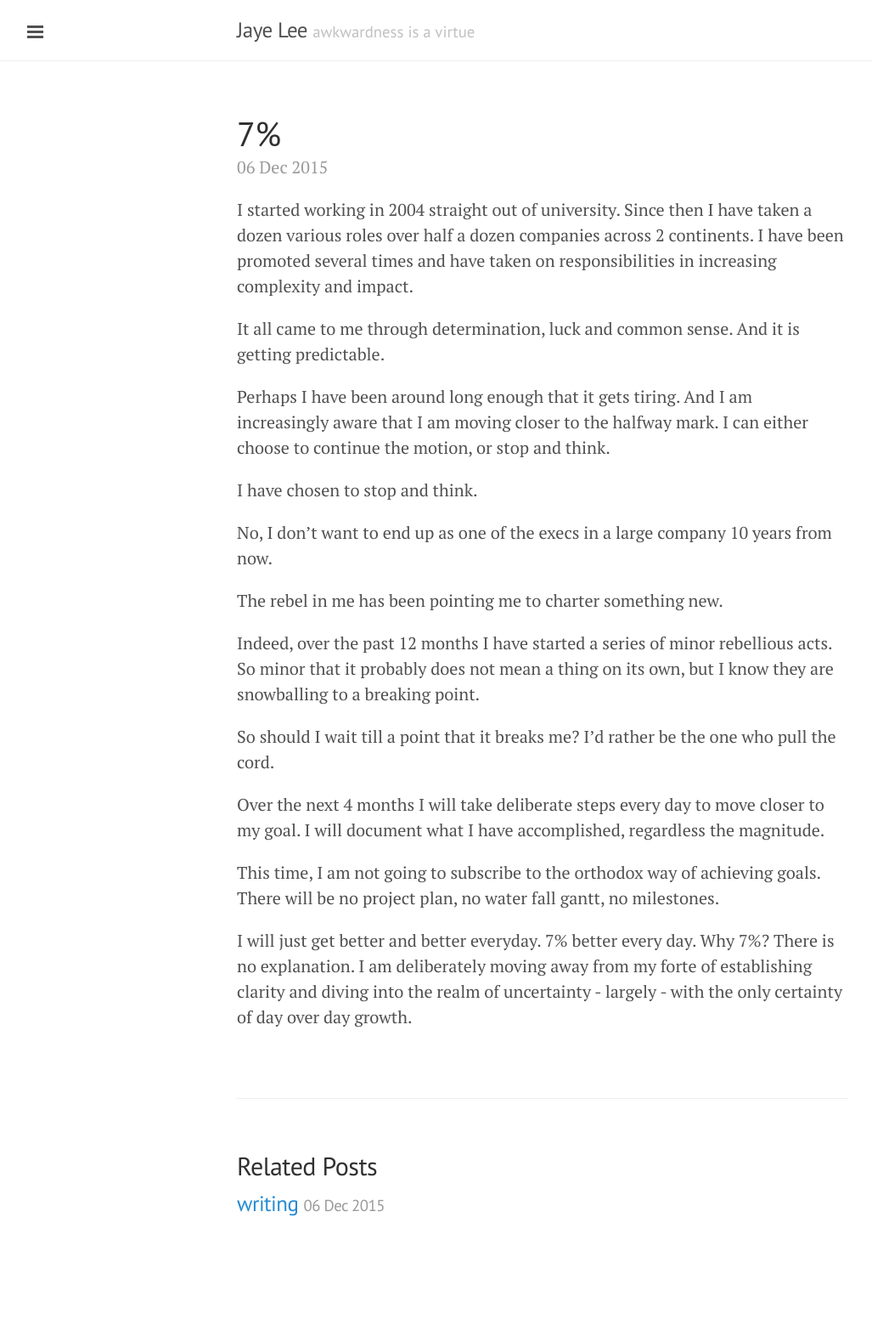
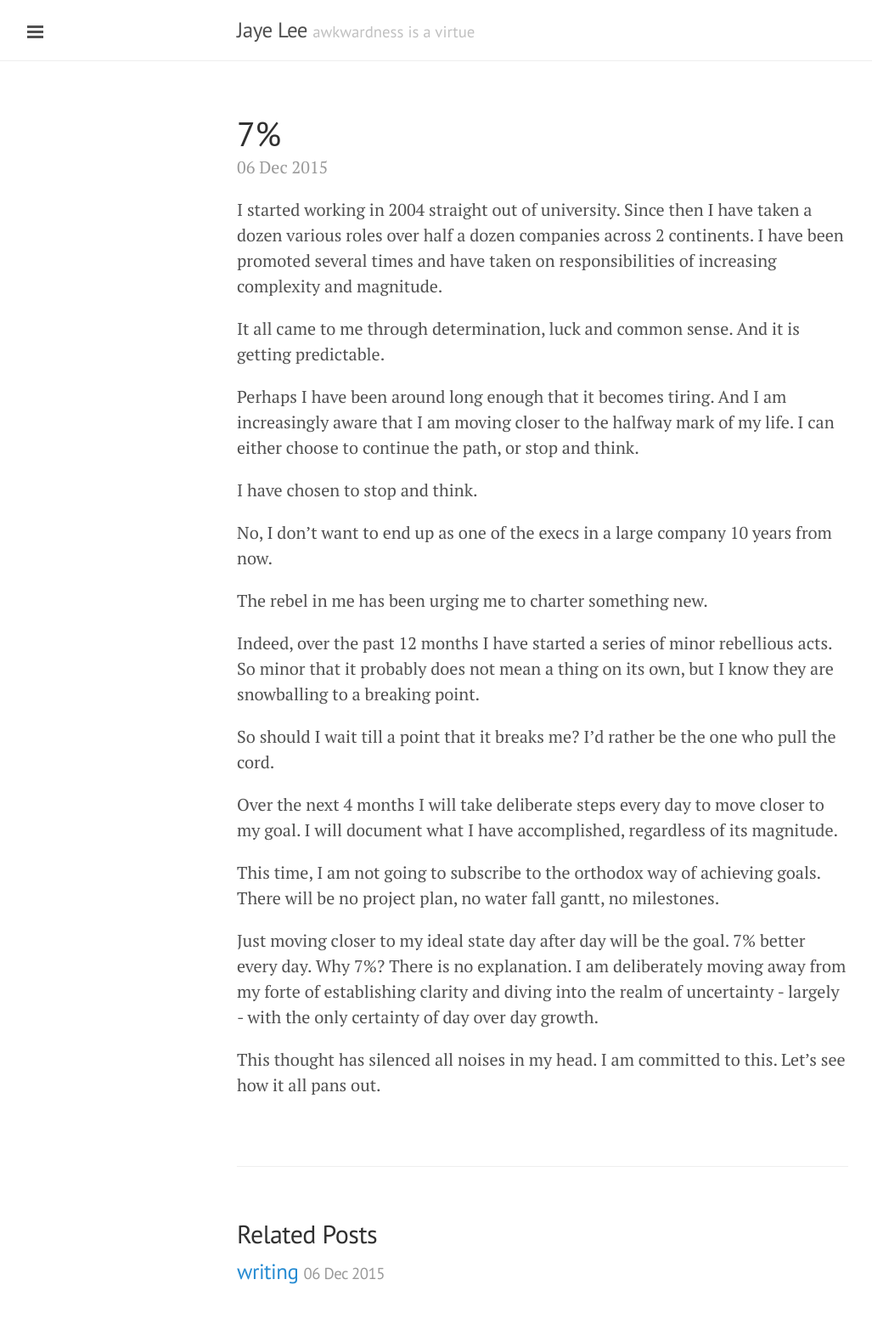
Before and after one commit to jayelee/jayelee.github.io, a Jekyll site: the page built from _posts/2015-12-06-7.markdown, in a window 1280 px wide. Shown: the whole page at 85% size, without its empty margins (1-1028 px from the left). Built offline with Jekyll 4.4.1, drawn with Linux system fonts in a browser that asks for light colours; before the commit the page ends 1492 px from its top, so only the background shows below that.

Commit message:
Post update: 7%

```diff
--- a/_posts/2015-12-06-7.markdown
+++ b/_posts/2015-12-06-7.markdown
@@ -3,25 +3,27 @@ published: true
 title: 7%
 layout: post
 ---
-I started working in 2004 straight out of university. Since then I have taken a dozen various roles over half a dozen companies across 2 continents. I have been promoted several times and have taken on responsibilities in increasing complexity and impact.
+I started working in 2004 straight out of university. Since then I have taken a dozen various roles over half a dozen companies across 2 continents. I have been promoted several times and have taken on responsibilities of increasing complexity and magnitude.
 
 It all came to me through determination, luck and common sense. And it is getting predictable.
 
-Perhaps I have been around long enough that it gets tiring. And I am increasingly aware that I am moving closer to the halfway mark. I can either choose to continue the motion, or stop and think.
+Perhaps I have been around long enough that it becomes tiring. And I am increasingly aware that I am moving closer to the halfway mark of my life. I can either choose to continue the path, or stop and think.
 
 I have chosen to stop and think.
 
 No, I don't want to end up as one of the execs in a large company 10 years from now.
 
-The rebel in me has been pointing me to charter something new.
+The rebel in me has been urging me to charter something new.
 
 Indeed, over the past 12 months I have started a series of minor rebellious acts. So minor that it probably does not mean a thing on its own, but I know they are snowballing to a breaking point.
 
 So should I wait till a point that it breaks me? I'd rather be the one who pull the cord.
 
 
-Over the next 4 months I will take deliberate steps every day to move closer to my goal. I will document what I have accomplished, regardless the magnitude.
+Over the next 4 months I will take deliberate steps every day to move closer to my goal. I will document what I have accomplished, regardless of its magnitude.
 
 This time, I am not going to subscribe to the orthodox way of achieving goals. There will be no project plan, no water fall gantt, no milestones.
 
-I will just get better and better everyday. 7% better every day. Why 7%? There is no explanation. I am deliberately moving away from my forte of establishing clarity and diving into the realm of uncertainty - largely - with the only certainty of day over day growth.
+Just moving closer to my ideal state day after day will be the goal. 7% better every day. Why 7%? There is no explanation. I am deliberately moving away from my forte of establishing clarity and diving into the realm of uncertainty - largely - with the only certainty of day over day growth.
+
+This thought has silenced all noises in my head. I am committed to this. Let's see how it all pans out.
```
